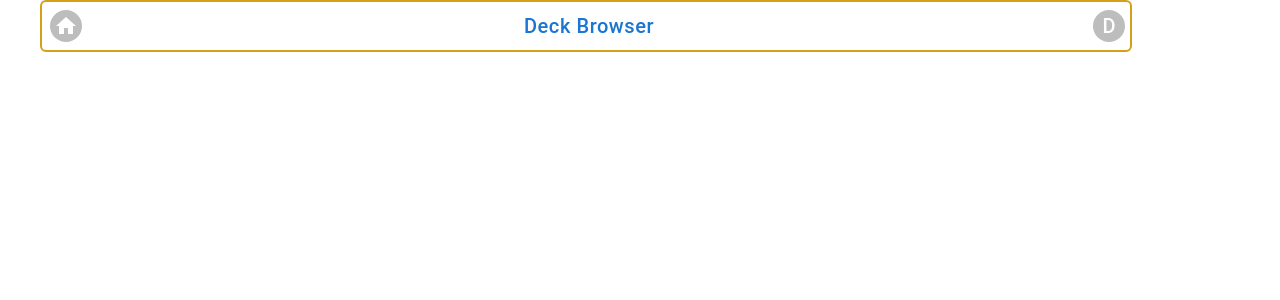
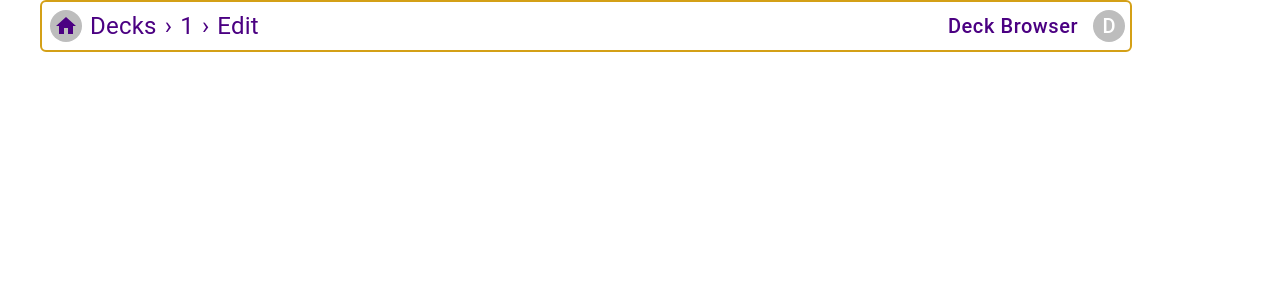
Before and after one commit to KarolisPetrovskis/SEMementoMori, a React app in the folder MementoMori/mementomori.client/: page /decks/1/edit in a window 1280 px wide. Before the commit this address had no page. Shown: the top 300 px of the page. Built offline with nearby package versions, Linux system fonts and the light colour scheme; the HTML template or start-up script is replaced by a standard one.

Commit message:
Added WIP breadcrumbs that get label from link (not optimal)

```diff
--- a/MementoMori/mementomori.client/src/Home.tsx
+++ b/MementoMori/mementomori.client/src/Home.tsx
@@ -1,6 +1,5 @@
 import './App.css';
 import QuestList from './homePage/QuestList.tsx';
-import MainHeader from './homePage/MainHeader.tsx';
 import DeckMenu from './homePage/DeckMenu.tsx';
 
 function Home() {
--- /dev/null
+++ b/MementoMori/mementomori.client/src/homePage/Breadcrumb.tsx
@@ -0,0 +1,43 @@
+import { Breadcrumbs, Link } from '@mui/material';
+import { useNavigate, useLocation } from 'react-router-dom';
+
+const DynamicBreadcrumb = () => {
+  const navigate = useNavigate();
+  const location = useLocation();
+  const pathname = location.pathname.split('/');
+  pathname.shift(); // Remove the initial empty string
+
+  const handleNavigate = (path: string[]) => {
+    navigate(`/${path.join('/')}`);
+  };
+
+  const styles = {
+    breadcrumb: {
+      color: 'indigo',
+      fontSize: '1.5rem', // Adjust font size as needed
+    },
+  };
+
+  // Capitalize function for consistent capitalization
+  const capitalize = (str: string) => {
+    return str.charAt(0).toUpperCase() + str.slice(1);
+  };
+
+  return (
+    <Breadcrumbs separator="›" aria-label="breadcrumb" sx={styles.breadcrumb}>
+      {pathname.map((pathSegment, index) => (
+        <Link
+          key={index}
+          underline="hover"
+          color="inherit"
+          href="#"
+          onClick={() => handleNavigate(pathname.slice(0, index + 1))}
+        >
+          {capitalize(pathSegment)}
+        </Link>
+      ))}
+    </Breadcrumbs>
+  );
+};
+
+export default DynamicBreadcrumb;
--- a/MementoMori/mementomori.client/src/homePage/MainHeader.tsx
+++ b/MementoMori/mementomori.client/src/homePage/MainHeader.tsx
@@ -1,4 +1,3 @@
-import * as React from 'react';
 import Box from '@mui/material/Box';
 import Avatar from '@mui/material/Avatar';
 import Menu from '@mui/material/Menu';
@@ -11,8 +10,10 @@ import Settings from '@mui/icons-material/Settings';
 import Logout from '@mui/icons-material/Logout';
 import Button from '@mui/material/Button';
 import HomeIcon from '@mui/icons-material/Home';
+import Breadcrumb from './Breadcrumb';
+import React from 'react';
 
-export default function MainMenu() {
+export default function MainHeader() {
   const [anchorEl, setAnchorEl] = React.useState<null | HTMLElement>(null);
   const open = Boolean(anchorEl);
   const handleClick = (event: React.MouseEvent<HTMLElement>) => {
@@ -21,6 +22,7 @@ export default function MainMenu() {
   const handleClose = () => {
     setAnchorEl(null);
   };
+
   return (
     <React.Fragment>
       <Box
@@ -28,34 +30,38 @@ export default function MainMenu() {
           position: 'fixed',
           top: 0,
           display: 'flex',
+          alignItems: 'center',
           minWidth: '85%',
           border: 1,
           borderRadius: '6px',
           borderColor: '#D4A017',
           borderWidth: 2,
           textAlign: 'center',
-          justifyContent: 'center',
+          justifyContent: 'space-between', // Align items to left and right
           bgcolor: 'white',
           gap: 2,
         }}
       >
+        <Box sx={{ display: 'flex', alignItems: 'center' }}>
           <Tooltip title="Return home">
             <IconButton
               sx={{ cursor: 'pointer' }}
-            style={{ marginRight: 'auto' }}
               aria-label="Return to home page"
               onClick={() => {
-              // Handle button click here
+                window.location.href = `/`;
               }}
             >
-            <Avatar sx={{ width: 32, height: 32 }}>
+              <Avatar sx={{ width: 32, height: 32, color: 'indigo' }}>
                 <HomeIcon />
               </Avatar>
             </IconButton>
           </Tooltip>
+          <Breadcrumb />
+        </Box>
 
+        <Box sx={{ display: 'flex', alignItems: 'center' }}>
           <Button
-          sx={{ minWidth: 150, color: 'primary', fontSize: 20 }}
+            sx={{ minWidth: 150, color: 'indigo', fontSize: 20 }}
             style={{ textTransform: 'capitalize' }}
             variant="text"
             onClick={() => {
@@ -77,6 +83,7 @@ export default function MainMenu() {
               <Avatar sx={{ width: 32, height: 32 }}>D</Avatar>
             </IconButton>
           </Tooltip>
+        </Box>
       </Box>
       <Menu
         anchorEl={anchorEl}
```
Lines whose indentation alone changed are shown as unchanged.
